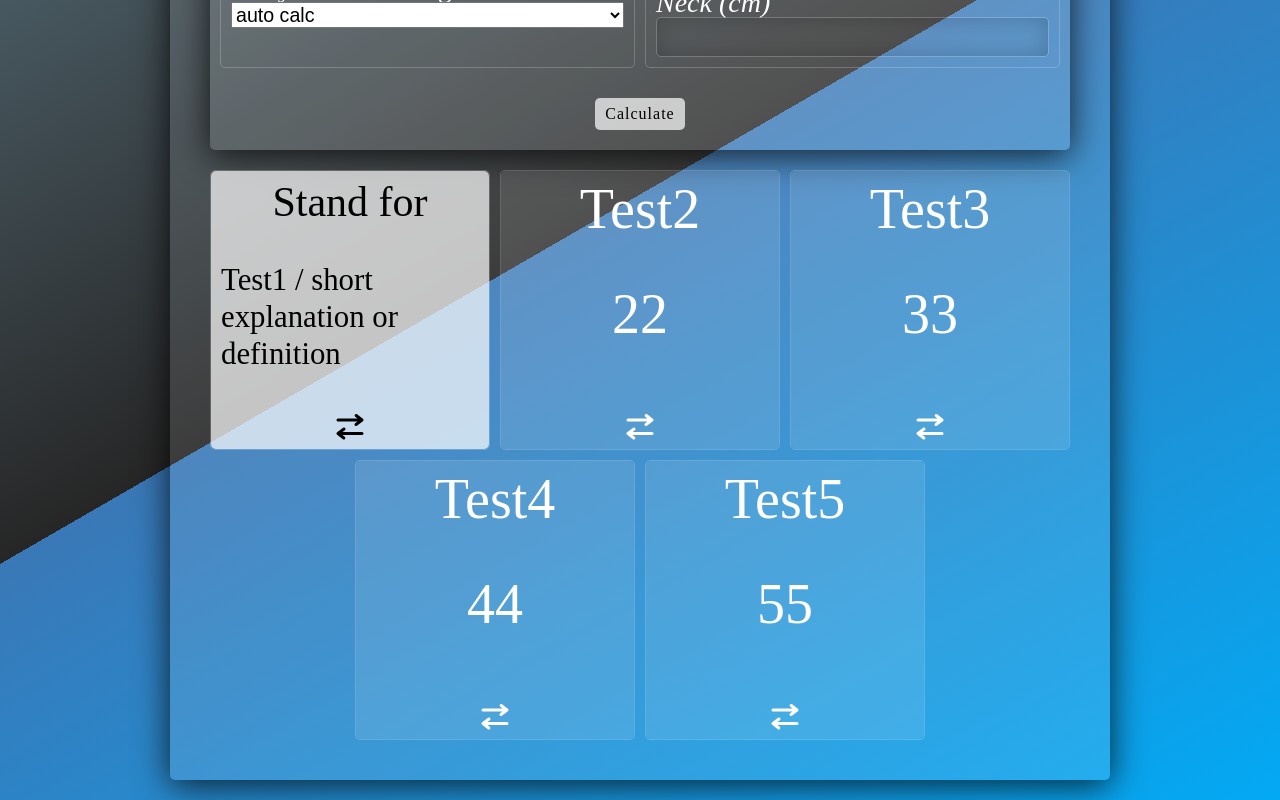
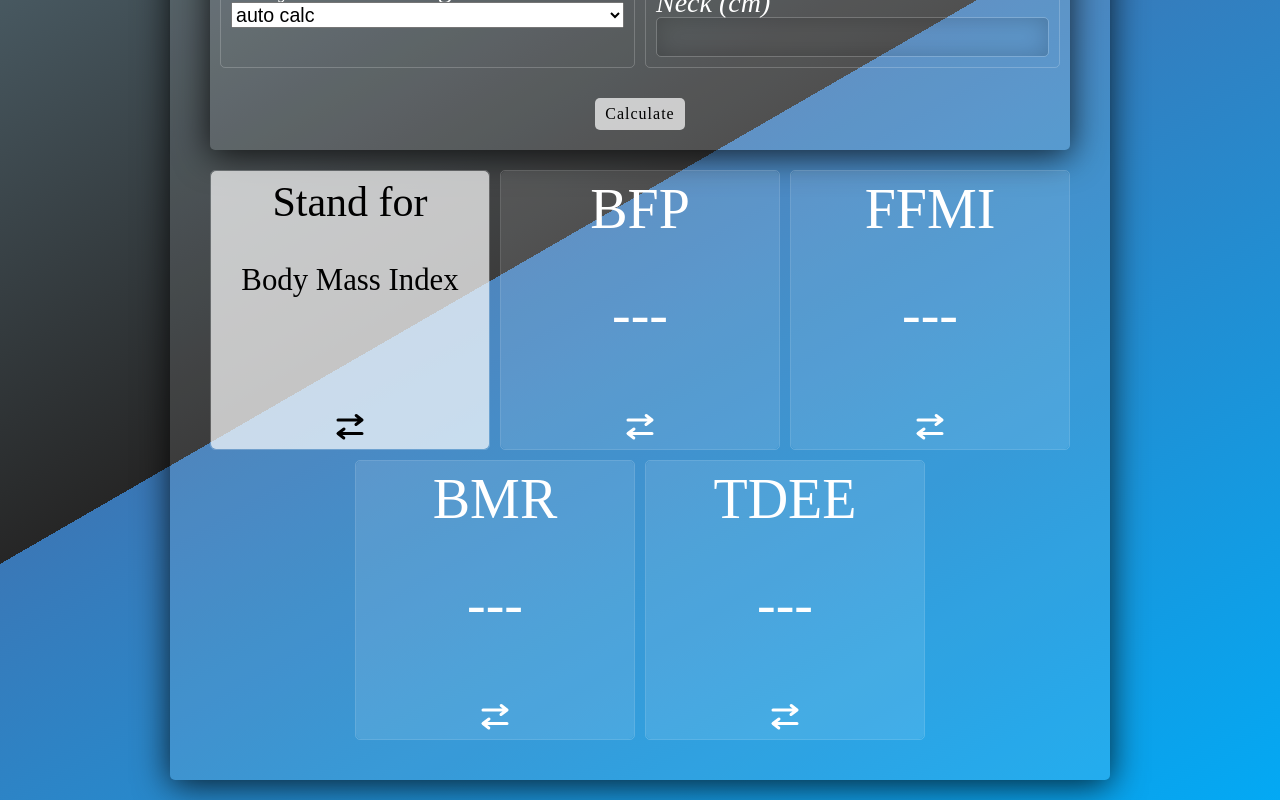
Before and after one commit to Dyeuse/bodyscope, a React (Vite) app: page / in a window 1280 px wide. Both pictures are taken after a click on the button 349 px from the left and 839 px from the top of the page. Shown: the part 411-1211 px from the top of the page. Built offline with nearby package versions, Linux system fonts and the light colour scheme.

Commit message:
Display results with cards

```diff
--- a/src/components/App/App.tsx
+++ b/src/components/App/App.tsx
@@ -1,7 +1,6 @@
 import styles from "./App.module.scss";
 import Form from "../form/Form";
 import CardsDisplayer from "../cardsDisplayer/CardsDisplayer";
-import { get5FakeCards } from "../../utils/fakeCards";
 import { UserDataProvider } from "../../contexts/UserDataContext";
 
 const { mainContainer, appWrapper } = styles;
@@ -12,7 +11,7 @@ function App() {
         <h1>BodyScope</h1>
         <UserDataProvider>
           <Form />
-          <CardsDisplayer>{get5FakeCards()}</CardsDisplayer>
+          <CardsDisplayer />
         </UserDataProvider>
       </div>
     </div>
--- a/src/components/card/Card.tsx
+++ b/src/components/card/Card.tsx
@@ -5,13 +5,14 @@ import styles from "./Card.module.scss";
 const { card, front, back, hidden, inverted } = styles;
 
 type CardProps = {
-  title: string;
+  title1: string;
+  title2: string;
   definition: string;
-  value: string;
+  value: string | number;
   position: string;
 };
 
-function Card({ title, definition, value, position }: CardProps) {
+function Card({ title1, title2, definition, value, position }: CardProps) {
   const [isFront, setIsFront] = useState(true);
   const cardRef = useRef<HTMLDivElement>(null);
   const cardWidth = useElementWidth(cardRef);
@@ -21,11 +22,11 @@ function Card({ title, definition, value, position }: CardProps) {
   return (
     <div className={card} ref={cardRef} style={initStyle}>
       <div className={`${front} ${isFront ? "" : hidden}`} data-testid="front">
-        <h2>{title}</h2>
+        <h2>{title1}</h2>
         <p>{value}</p>
       </div>
       <div className={`${back} ${isFront ? hidden : ""}`} data-testid="back">
-        <h3>Stand for</h3>
+        <h3>{title2}</h3>
         <p>{definition}</p>
       </div>
       <button type="button" onClick={() => setIsFront(!isFront)}>
--- a/src/components/cardsDisplayer/CardsDisplayer.tsx
+++ b/src/components/cardsDisplayer/CardsDisplayer.tsx
@@ -1,14 +1,29 @@
+import Card from "../card/Card";
 import styles from "./CardsDisplayer.module.scss";
-import { TupleWith5ReactNodes } from "../../types/TupleOfNItems";
+import cardsTexts from "./cardsTexts";
+import { useUserData } from "../../contexts/UserDataContext";
 
 const { grid } = styles;
 
-type CardsDisplayerProps = {
-  children: TupleWith5ReactNodes;
-};
+function CardsDisplayer() {
+  const userData = useUserData();
 
-function CardsDisplayer({ children }: CardsDisplayerProps) {
-  return <div className={grid}>{children}</div>;
+  const cards = cardsTexts[userData.language].map((card) => {
+    const { id, title1, title2, definition, position } = card;
+    const value = userData.results[card.id];
+    return (
+      <Card
+        key={id}
+        title1={title1}
+        title2={title2}
+        definition={definition}
+        position={position}
+        value={value}
+      />
+    );
+  });
+
+  return <div className={grid}>{cards}</div>;
 }
 
 export default CardsDisplayer;
--- /dev/null
+++ b/src/components/cardsDisplayer/cardsTexts.ts
@@ -0,0 +1,88 @@
+type CardsTextsType = {
+  [index: string]: {
+    id: string;
+    title1: string;
+    title2: string;
+    definition: string;
+    position: string;
+  }[];
+};
+
+const cardsTexts: CardsTextsType = {
+  english: [
+    {
+      id: "BMI",
+      title1: "BMI",
+      title2: "Stand for",
+      definition: "Body Mass Index",
+      position: "1",
+    },
+    {
+      id: "BFP",
+      title1: "BFP",
+      title2: "Stand for",
+      definition: "Body Fat Percentage",
+      position: "2",
+    },
+    {
+      id: "FFMI",
+      title1: "FFMI",
+      title2: "Stand for",
+      definition: "Fat Free Mass Index (ajusted)",
+      position: "3",
+    },
+    {
+      id: "BMR",
+      title1: "BMR",
+      title2: "Stand for",
+      definition: "Basal Metabolic Rate",
+      position: "4",
+    },
+    {
+      id: "TDEE",
+      title1: "TDEE",
+      title2: "Stand for",
+      definition: "Total Daily Energy Expenditure",
+      position: "5",
+    },
+  ],
+  french: [
+    {
+      id: "BMI",
+      title1: "IMC",
+      title2: "Sigle pour",
+      definition: "Indice de Masse Corporelle",
+      position: "1",
+    },
+    {
+      id: "BFP",
+      title1: "TMG",
+      title2: "Sigle pour",
+      definition: "Taux de Masse Grâce",
+      position: "2",
+    },
+    {
+      id: "FFMI",
+      title1: "IMM",
+      title2: "Sigle pour",
+      definition: "Indice de Masse Maigre (ajusté)",
+      position: "3",
+    },
+    {
+      id: "BMR",
+      title1: "MB",
+      title2: "Sigle pour",
+      definition: "Métabolisme Basal",
+      position: "4",
+    },
+    {
+      id: "TDEE",
+      title1: "DEJ",
+      title2: "Sigle pour",
+      definition: "Dépense Énergétique Journalière",
+      position: "5",
+    },
+  ],
+};
+
+export default cardsTexts;
--- a/src/components/form/Form.tsx
+++ b/src/components/form/Form.tsx
@@ -16,7 +16,6 @@ const buttonTexts: { [index: string]: string } = {
 function Form() {
   const { language } = useUserData();
   const dispatch = useUserDataDispatch();
-  console.log(useUserData());
   return (
     <form className={formContainer}>
       <div className={dataWrapper}>
--- a/src/contexts/UserDataContext.tsx
+++ b/src/contexts/UserDataContext.tsx
@@ -17,7 +17,14 @@ type UserDataType = {
   weight: string;
   waist: string;
   neck: string;
-  results: object;
+  results: {
+    BMI: string | number;
+    BFP: string | number;
+    FFMI: string | number;
+    BMR: string | number;
+    TDEE: string | number;
+    [index: string]: string | number;
+  };
   [index: string]: string | object;
 };
 
@@ -46,7 +53,13 @@ const initialUserData: UserDataType = {
   weight: "",
   waist: "",
   neck: "",
-  results: {},
+  results: {
+    BMI: "---",
+    BFP: "---",
+    FFMI: "---",
+    BMR: "---",
+    TDEE: "---",
+  },
 };
 
 const UserDataContext = createContext(initialUserData);
--- a/src/utils/fakeCards.tsx
+++ b/src/utils/fakeCards.tsx
@@ -8,7 +8,8 @@ export function getFakeCards(n: number): readonly ReactNode[] {
     cards.push(
       <Card
         key={`Test${c}`}
-        title={`Test${c}`}
+        title1={`Test${c}`}
+        title2="Stand for"
         definition={`Test${c} / short explanation or definition`}
         value={`${c}${c}`}
         position={`${c}`}
```
Also changed, not shown: 2 other files (tests, documents, lock files or other folders).
